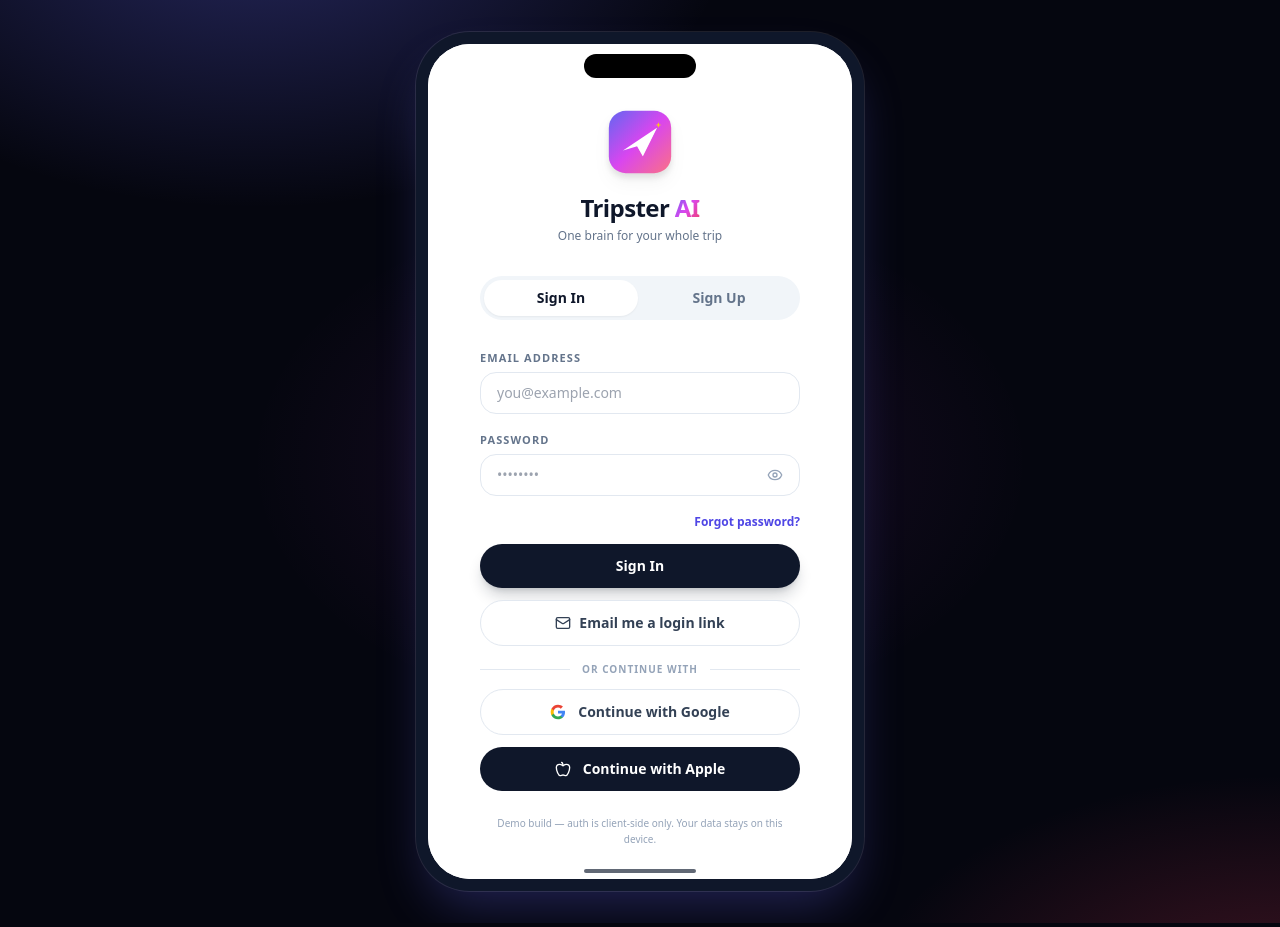
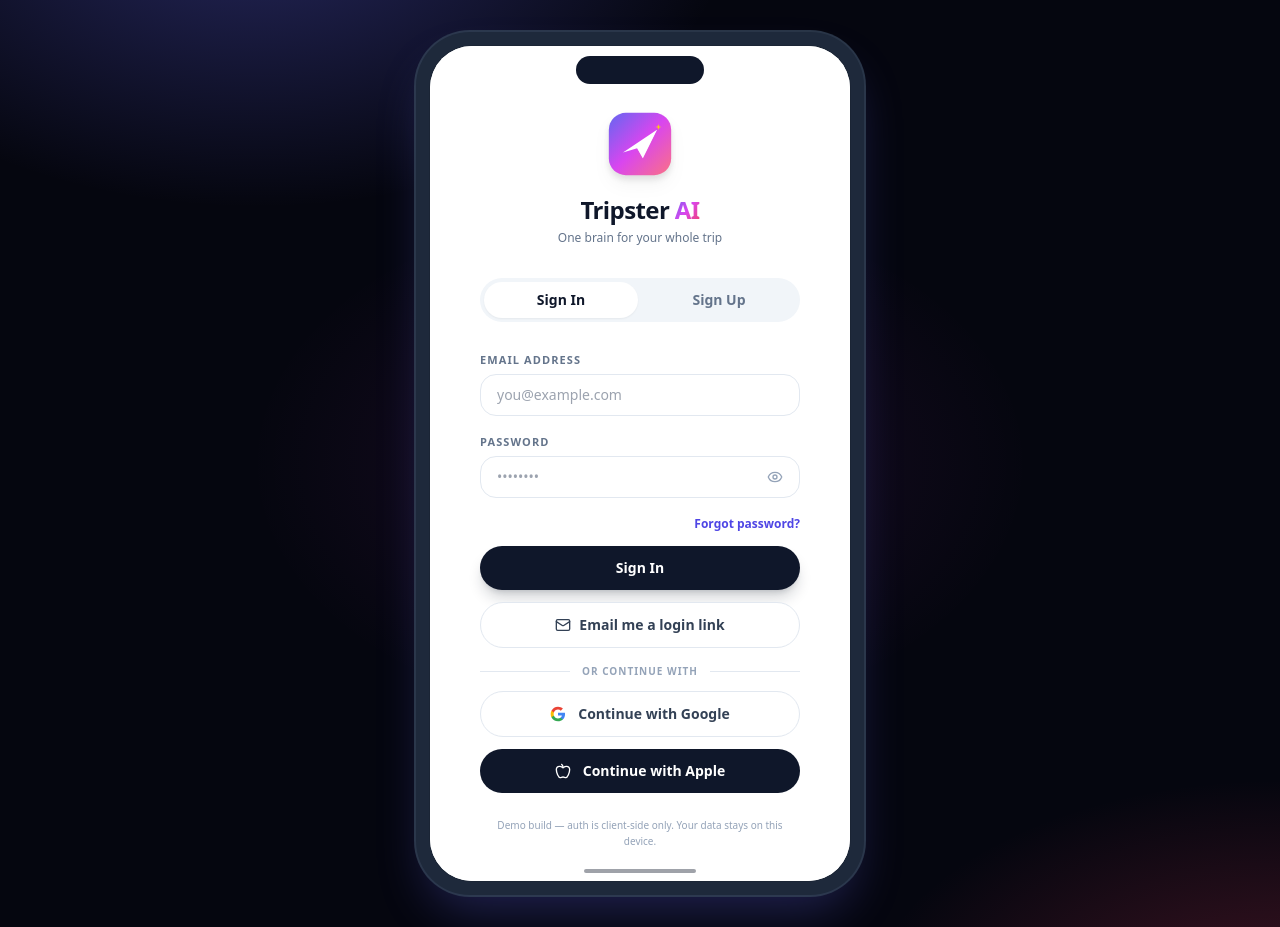
Before and after one commit to sparshcode/tripster, a Next.js app: page / in a window 1280 px wide. Built offline with nearby package versions, Linux system fonts and the light colour scheme.

Commit message:
Increase phone frame bezel contrast

```diff
--- a/components/PhoneFrame.tsx
+++ b/components/PhoneFrame.tsx
@@ -6,11 +6,11 @@
 export function PhoneFrame({ children }: { children: ReactNode }) {
   return (
     <div className="phone-backdrop flex min-h-screen items-center justify-center p-0 sm:p-8">
-      <div className="relative w-full max-w-md sm:rounded-[54px] sm:bg-slate-900 sm:p-3 sm:shadow-2xl sm:shadow-indigo-500/30 sm:ring-1 sm:ring-white/10">
-        <main className="relative flex min-h-screen w-full flex-col overflow-hidden bg-white sm:min-h-[820px] sm:rounded-[42px]">
-          <div className="pointer-events-none absolute left-1/2 top-2.5 z-40 hidden h-6 w-28 -translate-x-1/2 rounded-full bg-black sm:block" />
+      <div className="relative w-full max-w-md sm:rounded-[54px] sm:bg-slate-800 sm:p-3.5 sm:shadow-2xl sm:shadow-indigo-500/30 sm:ring-2 sm:ring-slate-700/80">
+        <main className="relative flex min-h-screen w-full flex-col overflow-hidden bg-white sm:min-h-[820px] sm:rounded-[42px] sm:shadow-inner sm:ring-1 sm:ring-black/10">
+          <div className="pointer-events-none absolute left-1/2 top-2.5 z-50 hidden h-7 w-32 -translate-x-1/2 rounded-full bg-slate-900 sm:block" />
           {children}
-          <div className="pointer-events-none absolute inset-x-0 bottom-1.5 z-40 mx-auto hidden h-1 w-28 rounded-full bg-slate-800/70 sm:block" />
+          <div className="pointer-events-none absolute inset-x-0 bottom-2 z-50 mx-auto hidden h-1 w-28 rounded-full bg-slate-900/40 sm:block" />
         </main>
       </div>
     </div>
```
